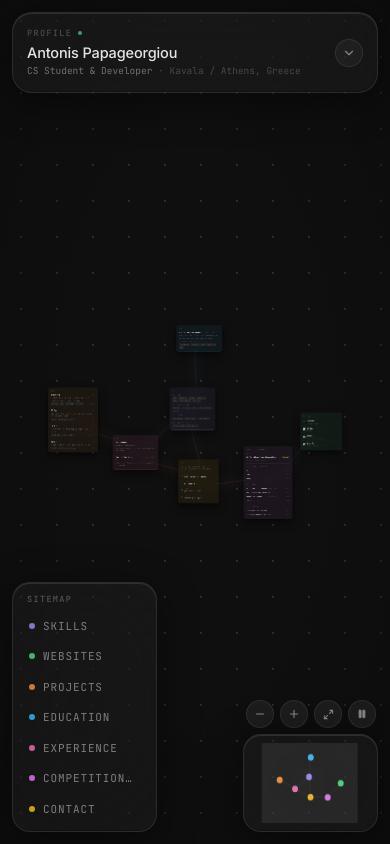
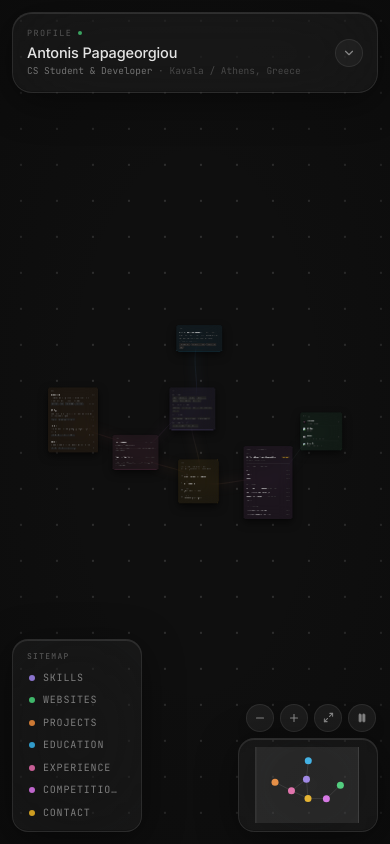
Before and after one commit to anpapag1/portfolio, a React (Vite) app: page / in a window 390 px wide. Built offline with nearby package versions, Linux system fonts and the light colour scheme.

Commit message:
feat(ui): fix minimap pixel stretch and tune mobile sitemap proportions

```diff
--- a/src/App.tsx
+++ b/src/App.tsx
@@ -185,13 +185,32 @@ export default function App() {
     if (!canvas) return
     const ctx = canvas.getContext("2d")
     if (!ctx) return
-    const CW = canvas.width
-    const CH = canvas.height
 
-    ctx.clearRect(0, 0, CW, CH)
+    // Auto-sync canvas internal pixel dimensions with its real displayed size for razor-sharp, zero-stretch rendering
+    const rect = canvas.getBoundingClientRect()
+    const dpr = Math.min(window.devicePixelRatio || 1, 2)
+    const displayW = Math.round(rect.width) || canvas.clientWidth || 140
+    const displayH = Math.round(rect.height) || canvas.clientHeight || 80
+    const pixelW = Math.round(displayW * dpr)
+    const pixelH = Math.round(displayH * dpr)
+
+    if (canvas.width !== pixelW || canvas.height !== pixelH) {
+      canvas.width = pixelW
+      canvas.height = pixelH
+    }
+
+    ctx.save()
+    ctx.scale(dpr, dpr)
+    ctx.clearRect(0, 0, displayW, displayH)
+
+    const CW = displayW
+    const CH = displayH
 
     const bodies = bodiesRef.current.filter((b) => b.id !== "profile")
-    if (bodies.length === 0) return
+    if (bodies.length === 0) {
+      ctx.restore()
+      return
+    }
 
     // Centroid and dynamic bounding span
     let sumX = 0
@@ -213,8 +232,8 @@ export default function App() {
     const clusterCenterX = sumX / bodies.length
     const clusterCenterY = sumY / bodies.length
 
-    const spanX = Math.max(maxX - minX + 600, MINIMAP_CONFIG.minSpanX)
-    const spanY = Math.max(maxY - minY + 450, MINIMAP_CONFIG.minSpanY)
+    const spanX = Math.max(maxX - minX + 500, MINIMAP_CONFIG.minSpanX)
+    const spanY = Math.max(maxY - minY + 380, MINIMAP_CONFIG.minSpanY)
     const scale = Math.min(
       (CW - MINIMAP_CONFIG.padding) / spanX,
       (CH - MINIMAP_CONFIG.padding) / spanY,
@@ -229,8 +248,8 @@ export default function App() {
       const bBody = bodiesRef.current.find((b) => b.id === bond.b)
       if (!a || !bBody) continue
       ctx.beginPath()
-      ctx.strokeStyle = "rgba(255,255,255,0.1)"
-      ctx.lineWidth = 0.6
+      ctx.strokeStyle = "rgba(255,255,255,0.12)"
+      ctx.lineWidth = 0.8
       ctx.moveTo(toMapX(a.x), toMapY(a.y))
       ctx.lineTo(toMapX(bBody.x), toMapY(bBody.y))
       ctx.stroke()
@@ -264,9 +283,14 @@ export default function App() {
     const rw = vWidth * scale
     const rh = vHeight * scale
     ctx.fillStyle = "rgba(255,255,255,0.08)"
+    ctx.strokeStyle = "rgba(255,255,255,0.2)"
+    ctx.lineWidth = 0.75
     ctx.beginPath()
-    ctx.roundRect(rx, ry, rw, rh, 4)
+    ctx.roundRect(rx, ry, rw, rh, 3)
     ctx.fill()
+    ctx.stroke()
+
+    ctx.restore()
   }, [])
 
   // ── Initialize on Mount ──────────────────────────────────────
--- a/src/components/HUD.tsx
+++ b/src/components/HUD.tsx
@@ -137,7 +137,7 @@ export function HUD({
           {isCollapsed ? (
             <div
               className="hud-panel pointer-events-auto px-3 py-1.5 flex items-center gap-1.5 shadow-xl cursor-pointer hover:bg-white/[0.08] active:scale-95 transition-all"
-              style={{ borderRadius: 14 }}
+              style={{ borderRadius: 12 }}
               onClick={(e) => {
                 e.stopPropagation()
                 onExpand?.()
@@ -151,19 +151,19 @@ export function HUD({
             </div>
           ) : (
             <div
-              className="hud-panel pointer-events-auto p-2 sm:p-2.5 flex flex-col gap-1 w-[145px] sm:w-[160px] shadow-2xl transition-all duration-200"
-              style={{ borderRadius: 18, maxHeight: "calc(100vh - 180px)" }}
+              className="hud-panel pointer-events-auto p-2 flex flex-col gap-1 w-[130px] sm:w-[142px] shadow-2xl transition-all duration-200"
+              style={{ borderRadius: 16, maxHeight: "calc(100vh - 180px)" }}
             >
-              <div className="mono text-[8.5px] tracking-[0.16em] text-[#555] px-1.5 py-0.5 font-medium">
+              <div className="mono text-[8px] tracking-[0.16em] text-[#555] px-1.5 py-0.5 font-medium">
                 SITEMAP
               </div>
-              <div className="flex flex-col gap-0.5 overflow-y-auto max-h-[240px] pr-0.5">
+              <div className="flex flex-col gap-0.5 overflow-y-auto max-h-[230px] pr-0.5">
                 {nodes.map((node) => (
                   <div
                     key={node.id}
                     role="button"
                     tabIndex={0}
-                    className="nav-item py-1 px-1.5 text-[10.5px] sm:text-[11px]"
+                    className="nav-item !py-1 !px-2 !text-[10px] sm:!text-[10.5px] !gap-2 rounded-md leading-tight"
                     onClick={(e) => {
                       e.stopPropagation()
                       onFocusNode(node.id)
@@ -245,14 +245,12 @@ export function HUD({
             {/* MiniMap Radar Box (hidden when in focus collapsed mode) */}
             {!isCollapsed && (
               <div
-                className="hud-panel pointer-events-auto p-2 flex flex-col items-center justify-center overflow-hidden w-[135px] sm:w-[155px] shadow-xl transition-all duration-200"
-                style={{ borderRadius: 18 }}
+                className="hud-panel pointer-events-auto p-2 flex flex-col items-center justify-center overflow-hidden w-[140px] sm:w-[160px] shadow-xl transition-all duration-200"
+                style={{ borderRadius: 16 }}
               >
                 <canvas
                   ref={isMobile ? minimapRef : undefined}
-                  width={140}
-                  height={85}
-                  className="w-full h-[80px] rounded-lg block"
+                  className="w-full aspect-[16/10] rounded-lg block"
                 />
               </div>
             )}
@@ -311,9 +309,7 @@ export function HUD({
           <div className="hud-panel p-2.5 flex flex-col items-center justify-center overflow-hidden">
             <canvas
               ref={!isMobile ? minimapRef : undefined}
-              width={240}
-              height={110}
-              className="w-full h-[110px] rounded-lg block"
+              className="w-full aspect-[16/8] rounded-lg block"
             />
           </div>
 
```
